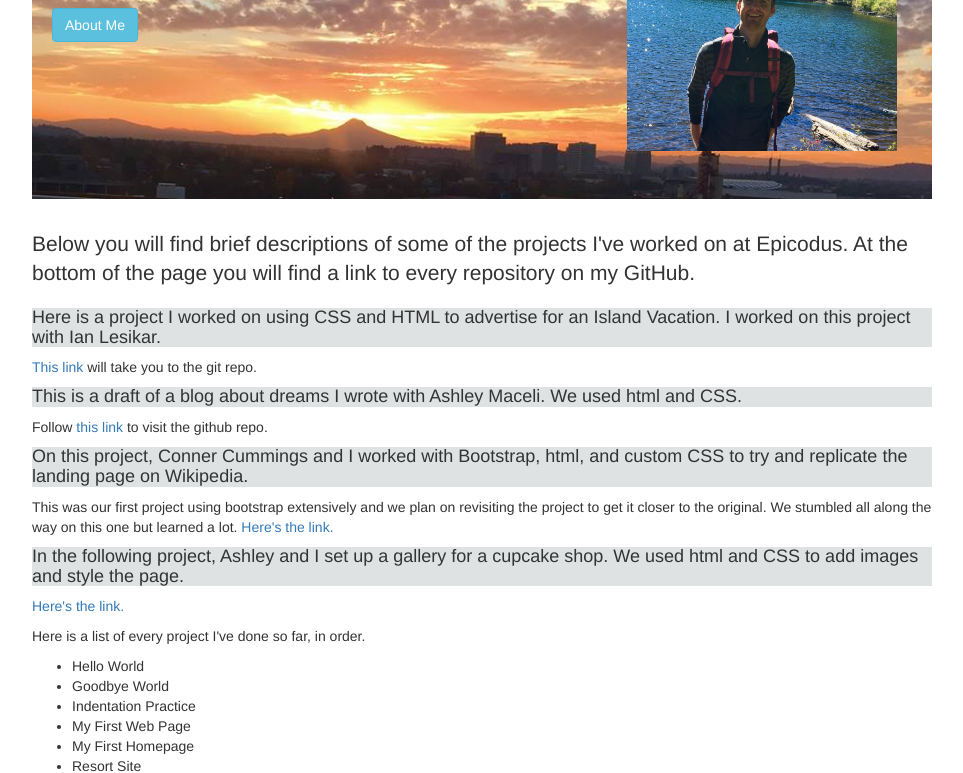
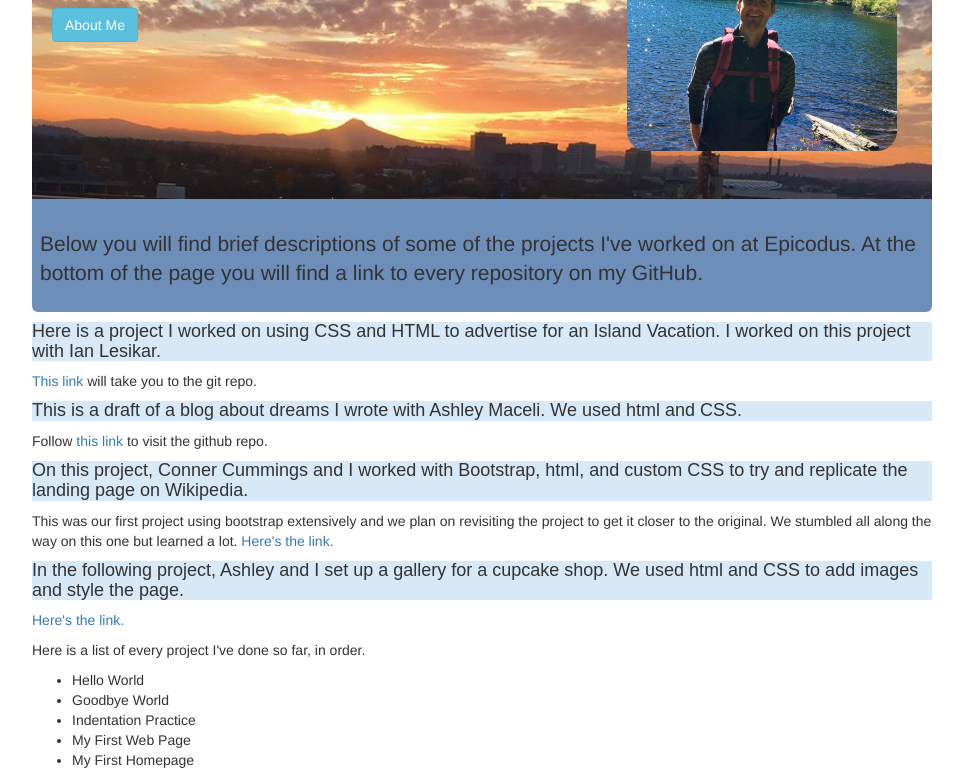
Before and after one commit to NickArrasate/ProfilePage, a plain HTML site: page index.html in a window 1280 px wide. Shown: the part 172-945 px from the top of the page, without its empty margins (158-1121 px from the left). Drawn offline with nearby package versions, Linux system fonts and the light colour scheme.

Commit message:
fixed readme file and add more styling for about page and background

```diff
--- a/css/styles.css
+++ b/css/styles.css
@@ -3,6 +3,7 @@
   max-width: 30%;
   float: right;
   margin-right: 35px;
+  border-radius: 20px;
 }
 
 .myname{
@@ -23,8 +24,13 @@
 }
 
 .projectinfo {
-  background-color: #dee2e3;
+  background-color: #d7e8f7;
   max-width: 900px;
+}
+
+.projectinfo h4 {
+  font-family: sans-serif;
+  font-weight: 200;
 }
 
 
@@ -48,6 +54,7 @@
   max-width: 900px;
   min-height: 175px;
   max-height: 371px;
+  margin-bottom: 0;
   background-image: url(../img/sunrise.jpg);
   background-position: bottom;;
   background-size: cover;
@@ -58,3 +65,18 @@
 .jumbotron h1{
   font-size: 30px;
 }
+
+.maincontent .intro {
+  background-color: #6e8eba;
+  margin-top: 0;
+  padding-top: 30px;
+  padding-bottom: 4px;
+  padding-left: 8px;
+  padding-right: 8px;
+  min-width: 100%;
+  max width: 900px;
+  border-top-right-radius: 0px;
+  border-top-left-radius: 0px;
+  border-bottom-right-radius: 6px;
+  border-bottom-left-radius: 6px;
+}
--- a/index.html
+++ b/index.html
@@ -24,7 +24,9 @@
   </div>
   <div align="center">
     <div class="maincontent">
+      <div class="intro">
        <p class="lead text-left">Below you will find brief descriptions of some of the projects I've worked on at Epicodus. At the bottom of the page you will find a link to every repository on my GitHub.</p>
+      </div>
 
       <div class="projectinfo text-left">
          <h4>Here is a project I worked on using CSS and HTML to advertise for an Island Vacation. I worked on this project with Ian Lesikar.</h4>
```
Lines whose indentation alone changed are shown as unchanged.
